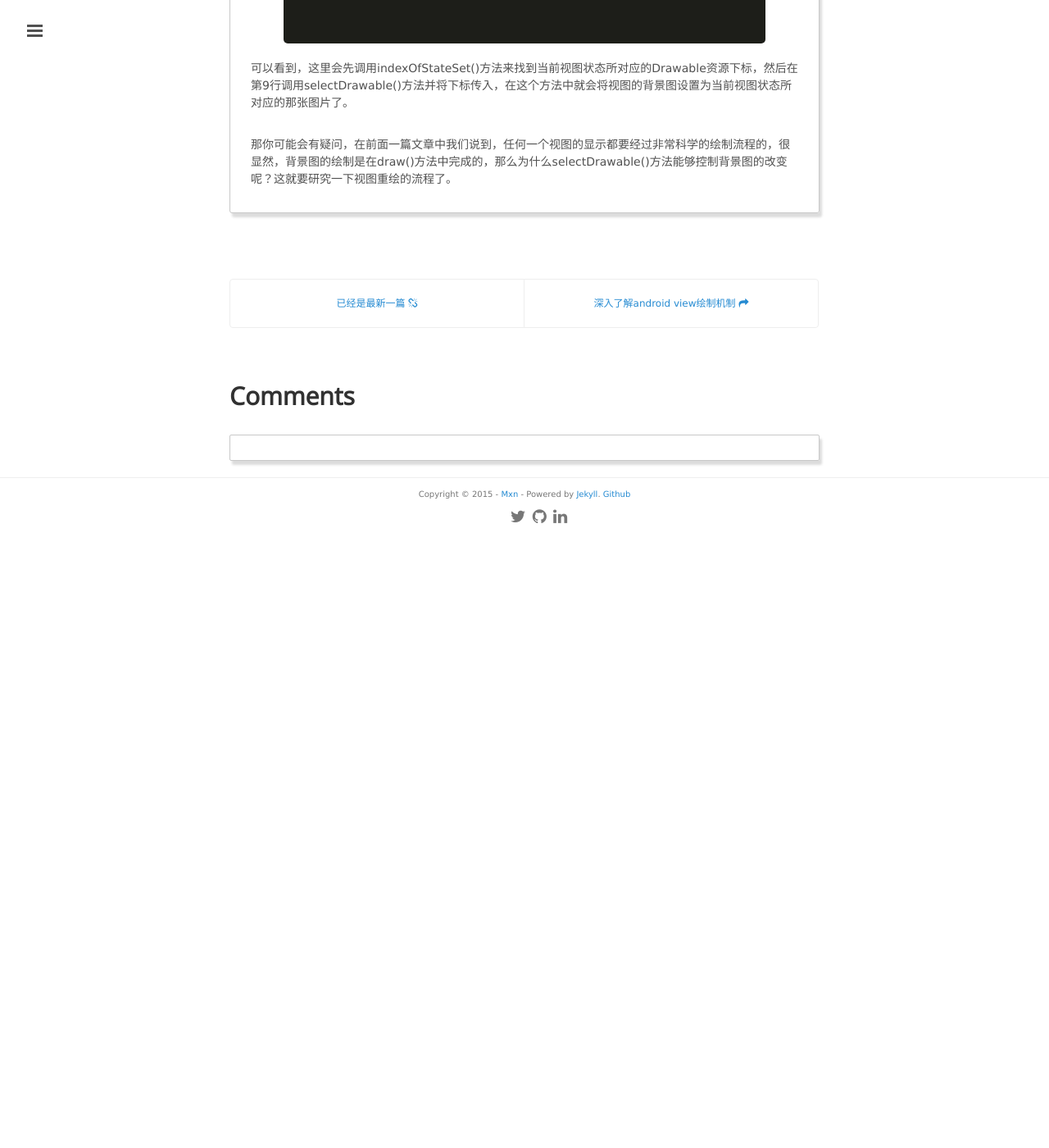
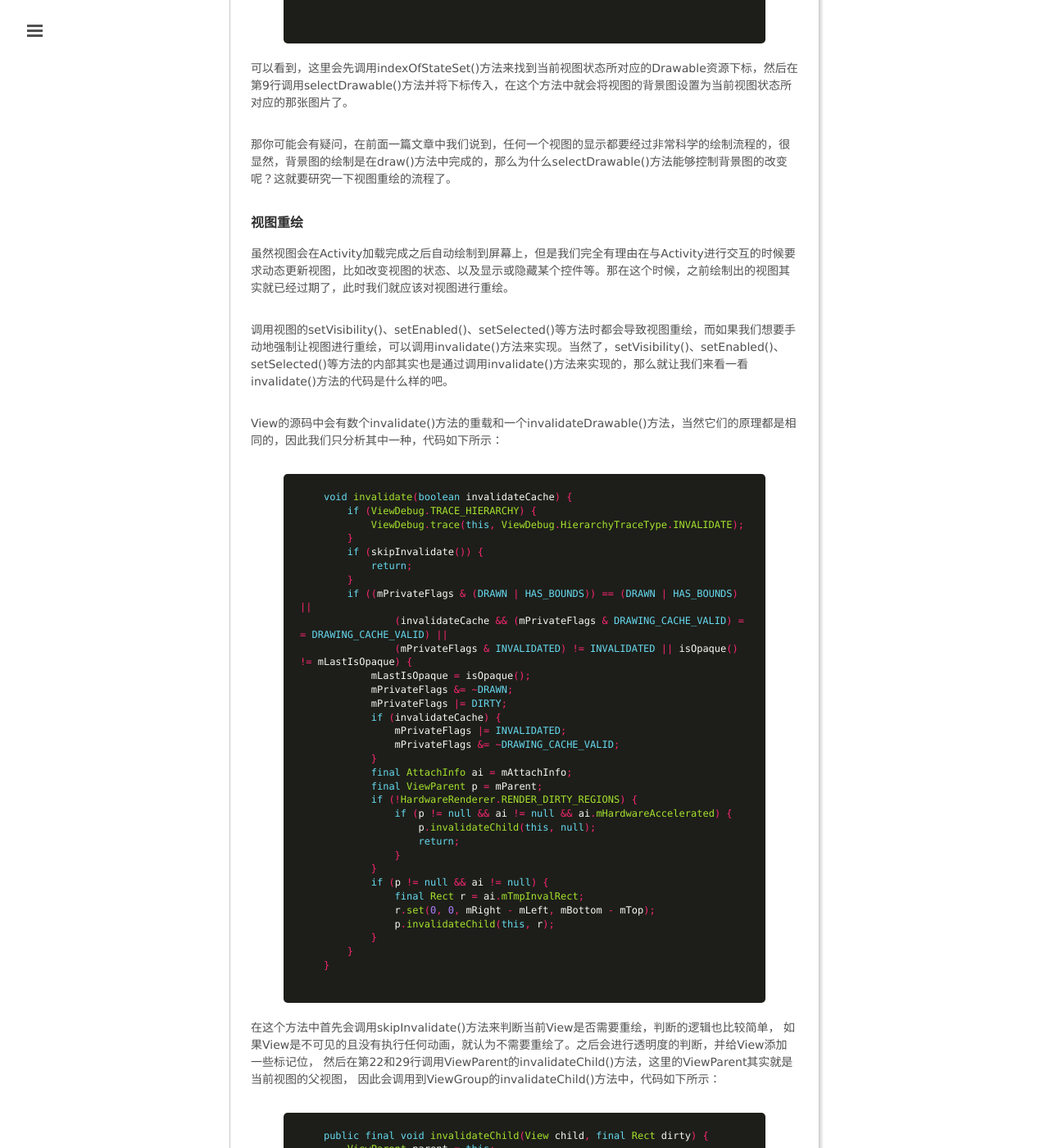
Before and after one commit to mxn21/mxn21.github.io, a Jekyll site: the page built from _posts/2015-7-16-android view状态及重绘流程分析.md, in a window 1280 px wide and 1400 px high, scrolled down 2900 px. Shown: the whole window at 82% size. Built offline with Jekyll 4.4.1, drawn with Linux system fonts in a browser that asks for light colours; Markdown is read by kramdown in place of the engine named in the settings; comment, search, counter and statistics services are not loaded; before the commit the page ends 3555 px from its top, so only the background shows below that; some of the changed text lies outside the part shown.

Commit message:
1312312
1312312

```diff
--- a/_posts/2015-7-16-android view状态及重绘流程分析.md
+++ b/_posts/2015-7-16-android view状态及重绘流程分析.md
@@ -114,3 +114,108 @@
 可以看到，这里会先调用indexOfStateSet()方法来找到当前视图状态所对应的Drawable资源下标，然后在第9行调用selectDrawable()方法并将下标传入，在这个方法中就会将视图的背景图设置为当前视图状态所对应的那张图片了。
 
 那你可能会有疑问，在前面一篇文章中我们说到，任何一个视图的显示都要经过非常科学的绘制流程的，很显然，背景图的绘制是在draw()方法中完成的，那么为什么selectDrawable()方法能够控制背景图的改变呢？这就要研究一下视图重绘的流程了。
+
+
+### 视图重绘
+
+虽然视图会在Activity加载完成之后自动绘制到屏幕上，但是我们完全有理由在与Activity进行交互的时候要求动态更新视图，比如改变视图的状态、以及显示或隐藏某个控件等。那在这个时候，之前绘制出的视图其实就已经过期了，此时我们就应该对视图进行重绘。
+
+调用视图的setVisibility()、setEnabled()、setSelected()等方法时都会导致视图重绘，而如果我们想要手动地强制让视图进行重绘，可以调用invalidate()方法来实现。当然了，setVisibility()、setEnabled()、setSelected()等方法的内部其实也是通过调用invalidate()方法来实现的，那么就让我们来看一看invalidate()方法的代码是什么样的吧。
+
+View的源码中会有数个invalidate()方法的重载和一个invalidateDrawable()方法，当然它们的原理都是相同的，因此我们只分析其中一种，代码如下所示：
+
+    {% highlight java  %}
+    void invalidate(boolean invalidateCache) {
+        if (ViewDebug.TRACE_HIERARCHY) {
+            ViewDebug.trace(this, ViewDebug.HierarchyTraceType.INVALIDATE);
+        }
+        if (skipInvalidate()) {
+            return;
+        }
+        if ((mPrivateFlags & (DRAWN | HAS_BOUNDS)) == (DRAWN | HAS_BOUNDS) ||
+                (invalidateCache && (mPrivateFlags & DRAWING_CACHE_VALID) == DRAWING_CACHE_VALID) ||
+                (mPrivateFlags & INVALIDATED) != INVALIDATED || isOpaque() != mLastIsOpaque) {
+            mLastIsOpaque = isOpaque();
+            mPrivateFlags &= ~DRAWN;
+            mPrivateFlags |= DIRTY;
+            if (invalidateCache) {
+                mPrivateFlags |= INVALIDATED;
+                mPrivateFlags &= ~DRAWING_CACHE_VALID;
+            }
+            final AttachInfo ai = mAttachInfo;
+            final ViewParent p = mParent;
+            if (!HardwareRenderer.RENDER_DIRTY_REGIONS) {
+                if (p != null && ai != null && ai.mHardwareAccelerated) {
+                    p.invalidateChild(this, null);
+                    return;
+                }
+            }
+            if (p != null && ai != null) {
+                final Rect r = ai.mTmpInvalRect;
+                r.set(0, 0, mRight - mLeft, mBottom - mTop);
+                p.invalidateChild(this, r);
+            }
+        }
+    }
+     {% endhighlight %}
+
+在这个方法中首先会调用skipInvalidate()方法来判断当前View是否需要重绘，判断的逻辑也比较简单，
+如果View是不可见的且没有执行任何动画，就认为不需要重绘了。之后会进行透明度的判断，并给View添加一些标记位，
+然后在第22和29行调用ViewParent的invalidateChild()方法，这里的ViewParent其实就是当前视图的父视图，
+因此会调用到ViewGroup的invalidateChild()方法中，代码如下所示：
+
+    {% highlight java  %}
+
+    public final void invalidateChild(View child, final Rect dirty) {
+        ViewParent parent = this;
+        final AttachInfo attachInfo = mAttachInfo;
+        if (attachInfo != null) {
+            final boolean drawAnimation = (child.mPrivateFlags & DRAW_ANIMATION) == DRAW_ANIMATION;
+            if (dirty == null) {
+                ......
+            } else {
+                ......
+                do {
+                    View view = null;
+                    if (parent instanceof View) {
+                        view = (View) parent;
+                        if (view.mLayerType != LAYER_TYPE_NONE &&
+                                view.getParent() instanceof View) {
+                            final View grandParent = (View) view.getParent();
+                            grandParent.mPrivateFlags |= INVALIDATED;
+                            grandParent.mPrivateFlags &= ~DRAWING_CACHE_VALID;
+                        }
+                    }
+                    if (drawAnimation) {
+                        if (view != null) {
+                            view.mPrivateFlags |= DRAW_ANIMATION;
+                        } else if (parent instanceof ViewRootImpl) {
+                            ((ViewRootImpl) parent).mIsAnimating = true;
+                        }
+                    }
+                    if (view != null) {
+                        if ((view.mViewFlags & FADING_EDGE_MASK) != 0 &&
+                                view.getSolidColor() == 0) {
+                            opaqueFlag = DIRTY;
+                        }
+                        if ((view.mPrivateFlags & DIRTY_MASK) != DIRTY) {
+                            view.mPrivateFlags = (view.mPrivateFlags & ~DIRTY_MASK) | opaqueFlag;
+                        }
+                    }
+                    parent = parent.invalidateChildInParent(location, dirty);
+                    if (view != null) {
+                        Matrix m = view.getMatrix();
+                        if (!m.isIdentity()) {
+                            RectF boundingRect = attachInfo.mTmpTransformRect;
+                            boundingRect.set(dirty);
+                            m.mapRect(boundingRect);
+                            dirty.set((int) boundingRect.left, (int) boundingRect.top,
+                                    (int) (boundingRect.right + 0.5f),
+                                    (int) (boundingRect.bottom + 0.5f));
+                        }
+                    }
+                } while (parent != null);
+            }
+        }
+    }
+     {% endhighlight %}
```
